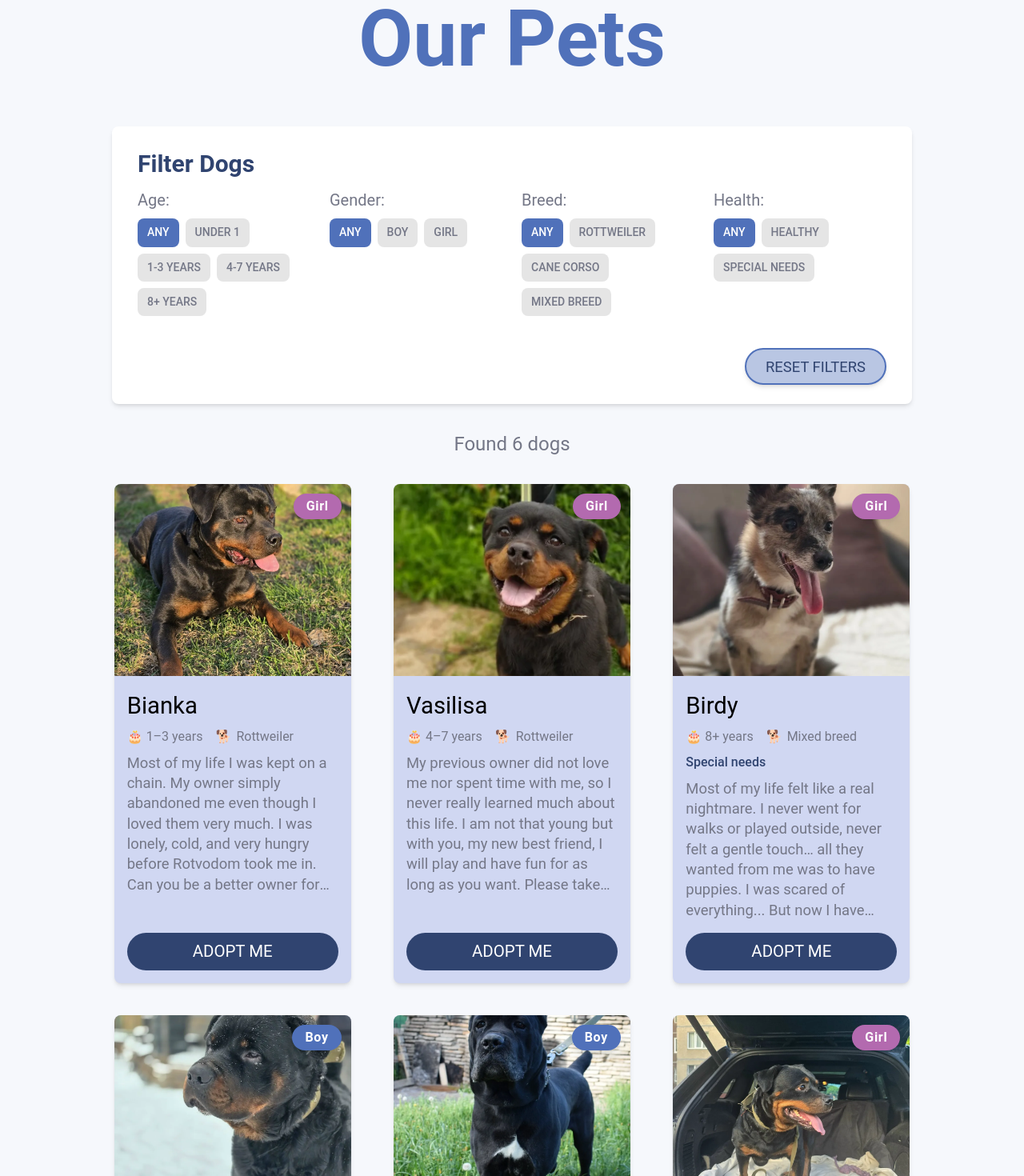
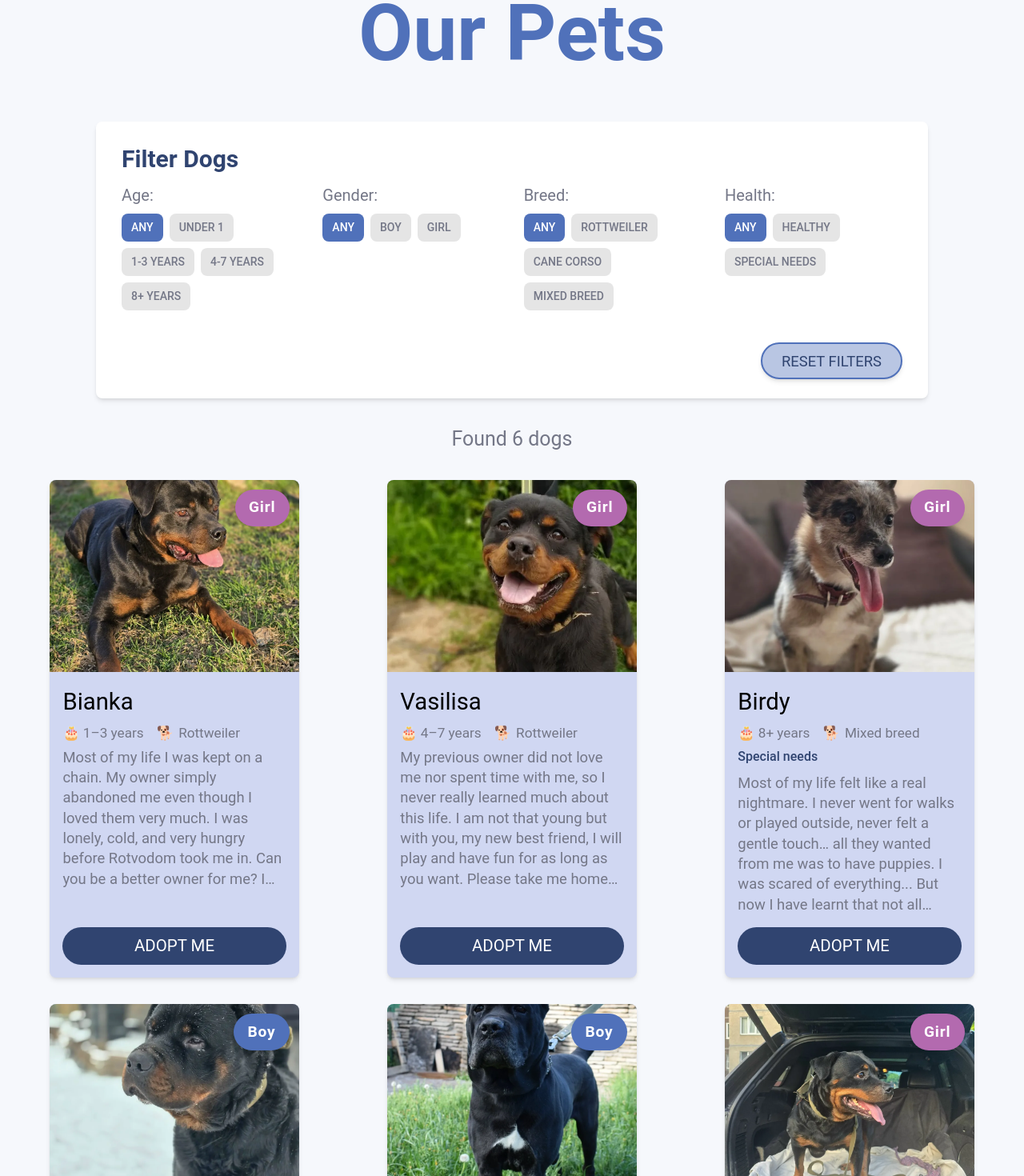
Before and after one commit to bavayra/dog-shelter, a React (Vite) app: page / in a window 1280 px wide. Shown: the part 960-2430 px from the top of the page at 80% size. Built offline with nearby package versions, Linux system fonts and the light colour scheme; a web font is replaced by a local one.

Commit message:
refactor/perf: recalculated hardcoded values with clamps and updated them across the project

```diff
--- a/src/App.tsx
+++ b/src/App.tsx
@@ -35,7 +35,7 @@ function App() {
               top="0"
               left="0"
               opacity={70}
-              className="tablet-sm:translate-y-4/5 circle-position-6xl-md 4xl:translate-y-[35%] 4xl:ml-5 tablet-lg:mt-2 5xl:-mt-4 6xl:-mt-26 -translate-x-1/2 translate-y-[80%] sm:translate-y-[110%] md:translate-y-[50%] lg:-mt-16"
+              className="circle-hero-transform circle-position-6xl-md 4xl:ml-5 tablet-lg:mt-2 5xl:-mt-4 6xl:-mt-26 lg:-mt-16"
             />
             <div className="glass-card text-primary-700 text-fluid-glass-card mt-6xl-md mt-6xl-sm 6xl:py-8 5xl:px-20 5xl:py-10 4xl:mt-10 6xl:mt-6 5xl:max-w-5xl xs:mt-8 tablet-sm:mt-10 tablet-sm:px-8 tablet-lg:px-12 tablet-lg:mt-8 tablet-lg:py-6 4xl:py-6 3xl:mt-6 relative z-10 mx-auto mt-4 max-w-xl rounded-3xl p-4 text-center font-semibold min-[425px]:mt-4 md:mt-12 lg:mt-10 xl:mt-8">
               <p className="4xl:mb-4 mb-2">
--- a/src/components/Button.tsx
+++ b/src/components/Button.tsx
@@ -32,9 +32,9 @@ const Button = ({
       'bg-primary-200 border-2 border-primary-500 text-primary-700 hover:scale-105 hover:bg-primary-100 focus:ring-primary-200 shadow-md active:bg-primary-300',
   };
   const sizeStyles: Record<ButtonSize, string> = {
-    small: 'px-3 py-1.5 btn-text-small 6xl:py-2',
-    medium: 'px-4 py-2 btn-text-medium sm:px-6 sm:py-2',
-    large: 'px-4 py-1 btn-text-large xs:py-2 xs:px-8',
+    small: 'btn-padding-small btn-text-small',
+    medium: 'btn-padding-medium btn-text-medium',
+    large: 'btn-padding-large btn-text-large',
   };
   return (
     <button
--- a/src/features/AboutUs.tsx
+++ b/src/features/AboutUs.tsx
@@ -38,7 +38,7 @@ const AboutUs = () => {
             right="-12"
             opacity={30}
             zIndex={5}
-            className="4xl:mr-40 5xl:mr-46 3xl:-translate-x-1/3 6xl:-translate-x-[90%] tablet-lg:-translate-y-1/5 md:mr-10 lg:-mt-6 xl:-mt-8 xl:mr-26"
+            className="4xl:mr-40 circle-decorative-about 5xl:mr-46 md:mr-10 lg:-mt-6 xl:-mt-8 xl:mr-26"
           />
         </div>
         <h3 className="typography-h3 4xl:text-6xl text-primary-500 tablet-lg:text-4xl my-6 text-center md:py-2 md:text-3xl lg:text-5xl">
--- a/src/features/AdoptionRules.tsx
+++ b/src/features/AdoptionRules.tsx
@@ -15,7 +15,7 @@ const AdoptionRules = () => {
   return (
     <section id="adoption-rules" className="relative z-1 bg-neutral-50 py-6">
       <div className="container mx-auto px-4 sm:mt-4">
-        <h2 className="text-fluid-rules-heading text-primary-500 tablet-sm:pt-0 xs:pt-4 4xl:mt-6 3xl:mt-10 mb-0 text-center font-bold 2xl:mt-12">
+        <h2 className="text-fluid-rules-heading rules-heading-spacing text-primary-500 text-center font-bold">
           Adoption Rules
         </h2>
 
@@ -25,7 +25,7 @@ const AdoptionRules = () => {
         </p>
       </div>
 
-      <div className="3xl:gap-x-0 3xl:max-w-5xl 4xl:max-w-6xl 5xl:max-w-7xl mx-auto max-w-4xl space-y-4 md:max-w-xl lg:grid lg:max-w-220 lg:grid-cols-2 lg:gap-y-6 xl:gap-x-6 2xl:gap-x-16">
+      <div className="rules-grid 3xl:max-w-5xl 4xl:max-w-6xl 5xl:max-w-7xl mx-auto max-w-4xl space-y-4 md:max-w-xl lg:grid lg:max-w-220 lg:grid-cols-2">
         {rules.map((rule, index) => (
           <RuleCard key={index} number={index + 1} text={rule} />
         ))}
--- a/src/features/DogCard.tsx
+++ b/src/features/DogCard.tsx
@@ -31,11 +31,11 @@ const DogCard = memo((dog: Dog) => {
   return (
     <>
       <article
-        className="3xl:min-h-41rem 4xl:w-sm 5xl:w-md 5xl:min-h-45rem tablet-sm:mx-10 tablet-lg:w-86 2xl:min-h-35rem flex h-full cursor-pointer flex-col overflow-hidden rounded-lg bg-neutral-50 shadow-md transition-all duration-300 hover:scale-[1.02] hover:shadow-xl sm:mx-4 md:mx-auto md:w-74 lg:w-74 2xl:w-84"
+        className="dog-card-container flex h-full cursor-pointer flex-col overflow-hidden rounded-lg bg-neutral-50 shadow-md transition-all duration-300 hover:scale-[1.02] hover:shadow-xl md:mx-auto"
         aria-label={`Dog card ${name}`}
         onClick={() => setIsModalOpen(true)}
       >
-        <div className="group 5xl:h-80 relative h-64 overflow-hidden md:h-60 2xl:h-60">
+        <div className="dog-card-image-height group relative overflow-hidden">
           <img
             src={resolvedImageUrl}
             alt={`${name} - ${breed}`}
@@ -47,11 +47,9 @@ const DogCard = memo((dog: Dog) => {
             }}
           />
           <div
-            className={`absolute top-3 right-3 ${genderBadgeColor} 5xl:px-5 5xl:py-4 6xl:py-2 flex items-center gap-1 rounded-full px-4 py-1 text-sm font-semibold tracking-wider text-white shadow-lg`}
+            className={`dog-card-gender-badge absolute top-3 right-3 ${genderBadgeColor} flex items-center gap-1 rounded-full font-semibold tracking-wider text-white shadow-lg`}
           >
-            <span className="tablet-sm:text-lg 5xl:text-2xl 6xl:text-xl text-base md:text-base">
-              {gender}
-            </span>
+            <span className="dog-card-gender-text">{gender}</span>
           </div>
           {isAdopted && (
             <div className="bg-primary-700 absolute top-3 left-3 rounded-full px-4 py-2 text-sm font-bold text-white shadow-lg">
@@ -61,7 +59,7 @@ const DogCard = memo((dog: Dog) => {
         </div>
         <div className="flex min-h-0 flex-1 flex-col p-4">
           <h3 className="text-fluid-card-title 4xl:pl-3 mb-1">{name}</h3>
-          <div className="tablet-sm:text-lg 5xl:text-2xl 6xl:text-xl xs:pb-2 3xl:pb-0 4xl:pl-3 flex flex-wrap items-center gap-4 text-sm text-neutral-700 md:text-base">
+          <div className="dog-card-info flex flex-wrap items-center gap-4 text-neutral-700">
             <span className="flex items-center gap-1.5 lg:gap-1">
               <span role="img" aria-label="birthday cake">
                 🎂
@@ -76,7 +74,7 @@ const DogCard = memo((dog: Dog) => {
             </span>
           </div>
           {showHealthBadge && (
-            <div className="bg-color-accent-200 text-primary-700 5xl:text-2xl 6xl:text-xl 4xl:text-xl 4xl:pl-4 3xl:pt-2 inline-flex items-center gap-2 self-start rounded-full p-0 text-base font-medium md:pb-2 2xl:pb-0">
+            <div className="dog-card-health-badge bg-color-accent-200 text-primary-700 inline-flex items-center gap-2 self-start rounded-full p-0 text-base font-medium md:pb-2 2xl:pb-0">
               <span>{health}</span>
             </div>
           )}
--- a/src/features/DogFilters.tsx
+++ b/src/features/DogFilters.tsx
@@ -52,7 +52,7 @@ const DogFilters = ({
 
   return (
     <section
-      className="3xl:w-300 4xl:w-350 5xl:w-400 mb-8 rounded-lg bg-white px-4 py-6 shadow-md sm:mx-4 md:px-8 xl:mx-auto xl:w-250 2xl:mx-auto 2xl:w-280"
+      className="filters-container mb-8 rounded-lg bg-white px-4 py-6 shadow-md sm:mx-4 md:px-8 xl:mx-auto 2xl:mx-auto"
       aria-label="Filter dogs by age, gender, breed, and health"
     >
       <div className="mb-2">
@@ -61,7 +61,7 @@ const DogFilters = ({
         </h3>
       </div>
 
-      <div className="5xl:gap-12 4xl:gap-8 grid grid-cols-1 gap-6 md:grid-cols-2 lg:grid-cols-4">
+      <div className="filters-grid grid grid-cols-1 md:grid-cols-2 lg:grid-cols-4">
         <div>
           <label className="typography-body 4xl:text-2xl 5xl:text-3xl mb-2 block sm:text-lg md:text-xl">
             Age:
--- a/src/features/DogGrid.tsx
+++ b/src/features/DogGrid.tsx
@@ -48,7 +48,7 @@ const DogGrid = () => {
   const hasMoreDogs = filteredDogs.length > initialDisplayCount;
 
   return (
-    <div className="4xl:px-26 5xl:px-40 6xl:px-80 3xl:px-30 container mx-auto px-4 py-4 md:px-10 xl:max-w-280 2xl:max-w-full 2xl:px-24">
+    <div className="dog-grid-container container mx-auto py-4">
       <DogFilters
         filters={filters}
         onAgeChange={setAgeFilter}
@@ -59,7 +59,7 @@ const DogGrid = () => {
       />
       {!isLoading && (
         <p
-          className="typography-body 4xl:text-4xl mb-4 text-center sm:text-xl md:mb-8 md:text-2xl"
+          className="dog-grid-counter mb-4 text-center leading-normal text-neutral-700 md:mb-8"
           aria-live="polite"
         >
           Found {filteredDogs.length}{' '}
@@ -74,7 +74,7 @@ const DogGrid = () => {
         </div>
       ) : filteredDogs.length > 0 ? (
         <>
-          <div className="4xl:gap-x-0 4xl:px-36 grid grid-cols-1 gap-6 transition-all md:grid-cols-2 md:gap-x-2 lg:grid-cols-3 lg:gap-x-2 lg:gap-y-10 2xl:px-10">
+          <div className="dog-grid-layout grid grid-cols-1 transition-all md:grid-cols-2 lg:grid-cols-3">
             {displayedDogs.map((dog) => (
               <DogCard key={dog.id} {...dog} />
             ))}
--- a/src/index.css
+++ b/src/index.css
@@ -158,6 +158,10 @@ html {
     .heading-fluid-hero {
       font-size: clamp(1.875rem, 4.09vw + 0.955rem, 7.5rem);
     }
+    .circle-hero-transform {
+      transform: translateY(clamp(35%, 5.21vw + 22.828%, 110%))
+        translateX(clamp(-50%, 0vw + -50%, -50%));
+    }
     .text-fluid-glass-card {
       font-size: clamp(0.65rem, 1.14vw + 0.246rem, 1.875rem);
     }
@@ -176,11 +180,23 @@ html {
     .btn-text-small {
       font-size: clamp(0.875rem, 0.58vw + 0.688rem, 1.875rem);
     }
+    .btn-padding-small {
+      padding: clamp(0.375rem, 0.03vw + 0.367rem, 0.5rem)
+        clamp(0.75rem, 0rem + 0.75rem, 0.75rem);
+    }
     .btn-text-medium {
       font-size: clamp(1rem, 0.58vw + 0.813rem, 1.5rem);
     }
+    .btn-padding-medium {
+      padding: clamp(0.5rem, 0rem + 0.5rem, 0.5rem)
+        clamp(1rem, 0.35vw + 0.906rem, 1.5rem);
+    }
     .btn-text-large {
       font-size: clamp(0.75rem, 1.27vw + 0.344rem, 1.875rem);
+    }
+    .btn-padding-large {
+      padding: clamp(0.25rem, 0.07vw + 0.234rem, 0.5rem)
+        clamp(1rem, 0.49vw + 0.844rem, 2rem);
     }
     .text-fluid-card-title {
       font-size: clamp(1.5rem, 0.69vw + 1.278rem, 2.25rem);
@@ -207,11 +223,54 @@ html {
       width: clamp(12.5rem, 32.41vw + 2.13rem, 47.5rem);
       height: clamp(12.5rem, 32.41vw + 2.13rem, 47.5rem);
     }
+    .dog-grid-layout {
+      column-gap: clamp(0rem, -1.54vw + 2.35rem, 1.5rem);
+      row-gap: clamp(1.5rem, 1.03vw + 1.25rem, 2.5rem);
+      padding-inline: clamp(0rem, 6.67vw + -7.27rem, 9rem);
+    }
+    .dog-grid-container {
+      padding-inline: clamp(1rem, 14.49vw + -36.04rem, 20rem);
+      max-width: clamp(70rem, 22.73vw + 40.91rem, 100%);
+    }
+    .dog-grid-counter {
+      font-size: clamp(1rem, 1.28vw + 0.536rem, 2.25rem);
+      margin-bottom: clamp(1rem, 1.11vw + 0.6rem, 2rem);
+    }
+    .dog-card-container {
+      width: clamp(18.5rem, 5.68vw + 14.91rem, 28rem);
+      min-height: clamp(35rem, 5.45vw + 31.36rem, 45rem);
+      margin-inline: clamp(1rem, 1.36vw + 0.345rem, 2.5rem);
+    }
+    .dog-card-image-height {
+      height: clamp(15rem, 3.64vw + 11.73rem, 20rem);
+    }
+    .dog-card-gender-badge {
+      padding: clamp(0.25rem, 0.68vw + 0.005rem, 1rem)
+        clamp(1rem, 0.18vw + 0.935rem, 1.25rem);
+    }
+    .dog-card-gender-text {
+      font-size: clamp(1rem, 0.45vw + 0.838rem, 1.5rem);
+    }
+    .dog-card-info {
+      font-size: clamp(0.875rem, 0.45vw + 0.713rem, 1.5rem);
+      padding-bottom: clamp(0rem, -0.68vw + 0.818rem, 0.5rem);
+      padding-left: clamp(0rem, 0.77vw + -1.477rem, 0.75rem);
+    }
+    .dog-card-health-badge {
+      font-size: clamp(1rem, 0.36vw + 0.909rem, 1.5rem);
+      padding-top: clamp(0rem, 0.68vw + -1.045rem, 0.5rem);
+      padding-left: clamp(0rem, 1.03vw + -1.977rem, 1rem);
+      padding-bottom: clamp(0rem, -1.19vw + 1.714rem, 0.5rem);
+    }
     .text-fluid-about-heading {
       font-size: clamp(3rem, 6.64vw + 1.506rem, 10rem);
     }
     .text-fluid-about-body {
       font-size: clamp(1.125rem, 0.71vw + 0.965rem, 1.875rem);
+    }
+    .circle-decorative-about {
+      transform: translateX(clamp(-90%, -4.17vw + -33.33%, -33.33%))
+        translateY(clamp(-20%, -0.69vw + -15%, -10%));
     }
     .text-fluid-rules-heading {
       font-size: clamp(2.25rem, 5.9vw + 0.923rem, 8rem);
@@ -219,11 +278,46 @@ html {
     .text-fluid-rules-intro {
       font-size: clamp(1.125rem, 1.07vw + 0.884rem, 2.25rem);
     }
+    .rules-heading-spacing {
+      padding-top: clamp(0rem, -0.29vw + 1rem, 1rem);
+      margin-top: clamp(1.5rem, 0.75vw + 0.875rem, 3rem);
+    }
+    .rules-grid {
+      column-gap: clamp(0rem, 1.39vw + -0.844rem, 4rem);
+      row-gap: clamp(1rem, 0.35vw + 0.906rem, 1.5rem);
+    }
     .text-fluid-help-heading {
       font-size: clamp(2.25rem, 3.31vw + 1.456rem, 5rem);
     }
     .text-fluid-help-body {
       font-size: clamp(1.125rem, 1.07vw + 0.884rem, 2.25rem);
+    }
+    .heading-help-spacing {
+      padding-top: clamp(1rem, 0.58vw + 0.813rem, 2.5rem);
+      padding-bottom: clamp(1.5rem, 0.29vw + 1.406rem, 1rem);
+      margin-top: clamp(0rem, 0.69vw + -0.125rem, 3rem);
+      margin-bottom: clamp(1.5rem, 0.29vw + 1.406rem, 2.5rem);
+    }
+    .help-content-width {
+      max-width: clamp(48rem, 10.42vw + 45.655rem, 96rem);
+      padding-inline: clamp(1.5rem, 1.04vw + 1.281rem, 3.75rem);
+    }
+    .help-section-height {
+      min-height: clamp(
+        calc(var(--vph) * 0.6),
+        calc(var(--vph) * (0.17vw + 0.52)),
+        calc(var(--vph) * 1)
+      );
+    }
+    .puppy-image {
+      width: clamp(27.5rem, 12.15vw + 22.172rem, 50rem);
+      max-width: clamp(42.5rem, 6.25vw + 40rem, 50rem);
+    }
+    .filters-container {
+      width: clamp(62.5rem, 5.21vw + 60.828rem, 100rem);
+    }
+    .filters-grid {
+      gap: clamp(1.5rem, 0.69vw + 1.278rem, 3rem);
     }
     .circle-xxs {
       width: clamp(2rem, 1.42vw + 1.68rem, 3.5rem);
```
Also changed, not shown: src/features/HowToHelp.tsx (+4 -4 lines).
